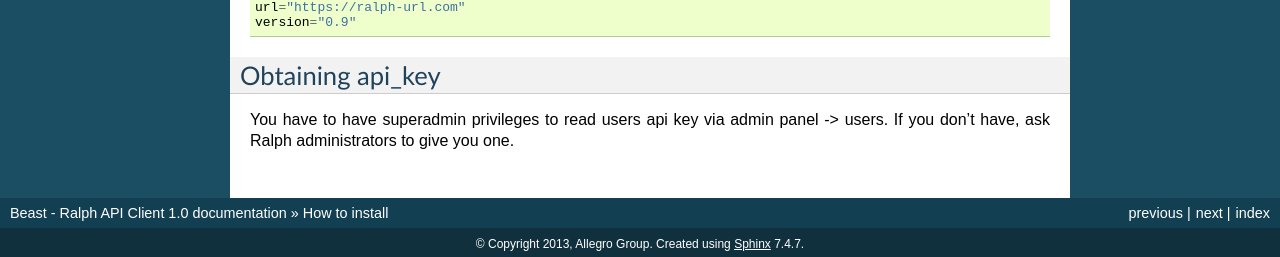
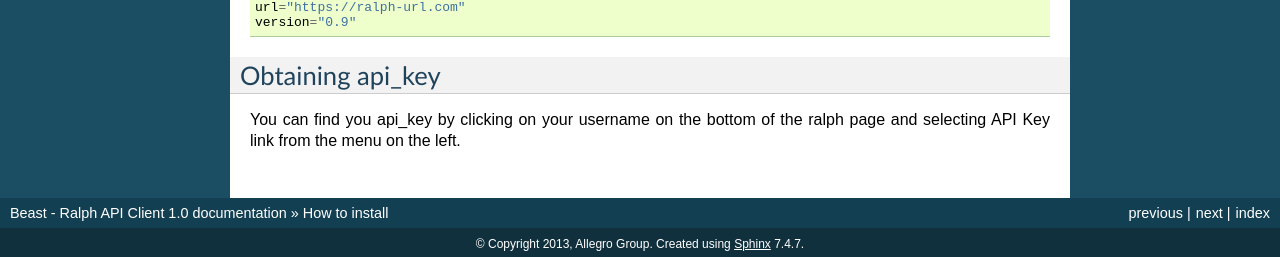
Before and after one commit to allegro/ralph-cli, a Sphinx documentation site: the page built from doc/install.rst, in a window 1280 px wide. Shown: the part 963-1220 px from the top of the page. Built offline with Sphinx 7.4.7, drawn with Linux system fonts in a browser that asks for light colours.

Commit message:
Update install.rst

```diff
--- a/doc/install.rst
+++ b/doc/install.rst
@@ -69,5 +69,4 @@ Config file - example
 Obtaining api_key
 ---------------------
 
-You have to have superadmin privileges to read users api key via admin panel -> users.
-If you don't have, ask Ralph administrators to give you one.
+You can find you api_key by clicking on your username on the bottom of the ralph page and selecting API Key link from the menu on the left.
```
